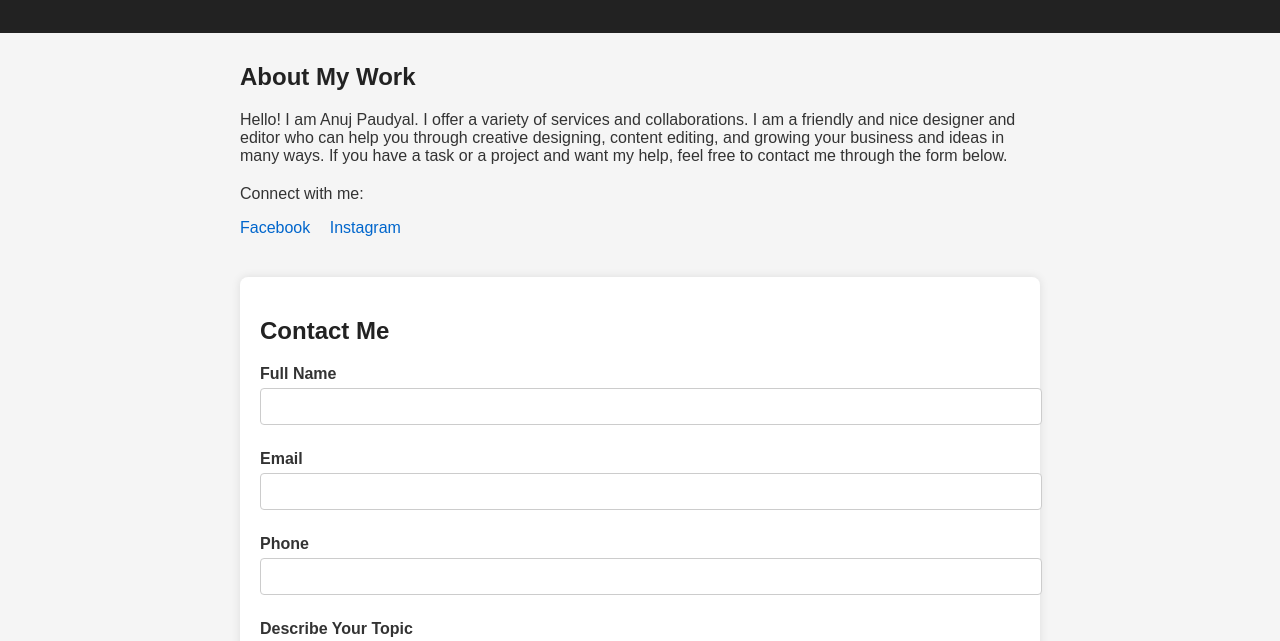
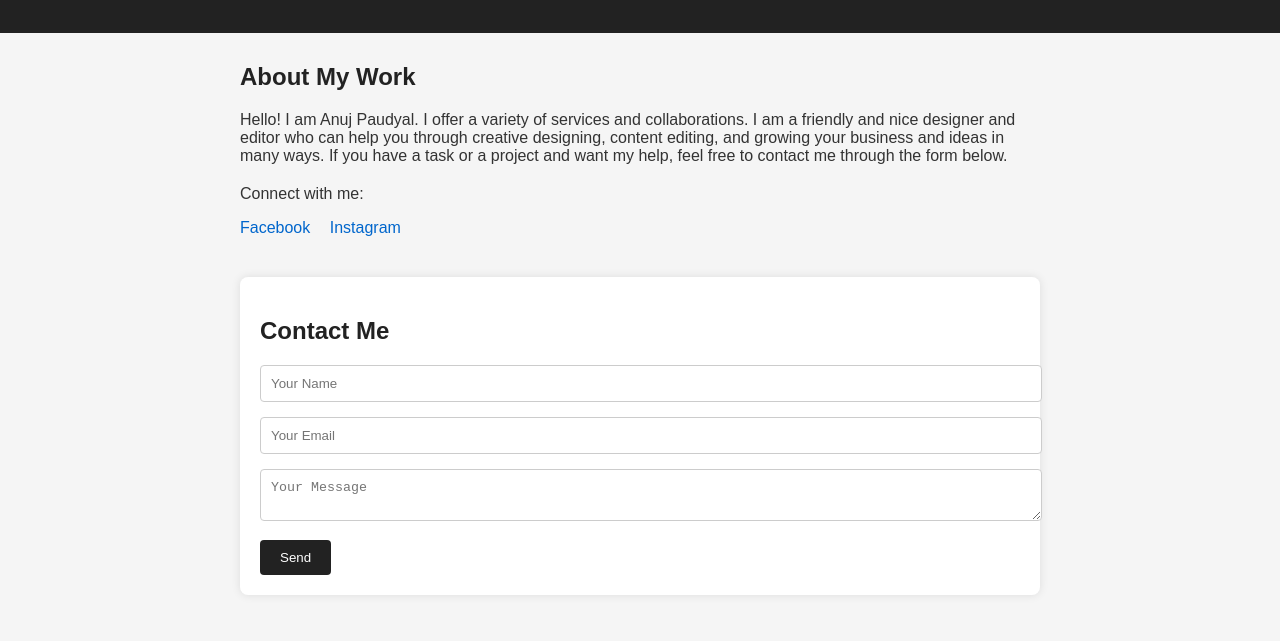
Before and after one commit to anuj269/My-website, a plain HTML site: page index.html in a window 1280 px wide. Shown: the part 121-762 px from the top of the page. Drawn offline with Linux system fonts and the light colour scheme.

Commit message:
Update index.html
Signed-off-by: anuj269 <anujpaudyal061@gmail.com>

```diff
--- a/index.html
+++ b/index.html
@@ -96,22 +96,11 @@
 
     <section class="contact-form">
       <h2>Contact Me</h2>
-     <form action="https://formsubmit.co/anujpaudyal@gmail.com" method="POST">
-  <input type="hidden" name="_captcha" value="false">
-
-  <label for="fullname">Full Name</label>
-  <input type="text" id="fullname" name="fullname" required />
-
-  <label for="email">Email</label>
-  <input type="email" id="email" name="email" required />
-
-  <label for="phone">Phone</label>
-  <input type="tel" id="phone" name="phone" required />
-
-  <label for="message">Describe Your Topic</label>
-  <textarea id="message" name="message" rows="5" required></textarea>
-
-  <button type="submit">Send Message</button>
+    <form action="https://formspree.io/f/moqprklr" method="POST">
+  <input type="text" name="name" placeholder="Your Name" required>
+  <input type="email" name="email" placeholder="Your Email" required>
+  <textarea name="message" placeholder="Your Message" required></textarea>
+  <button type="submit">Send</button>
 </form>
 
     </section>
```
